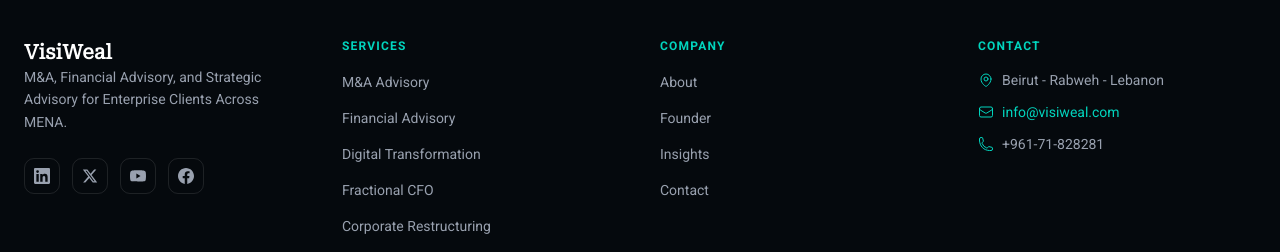
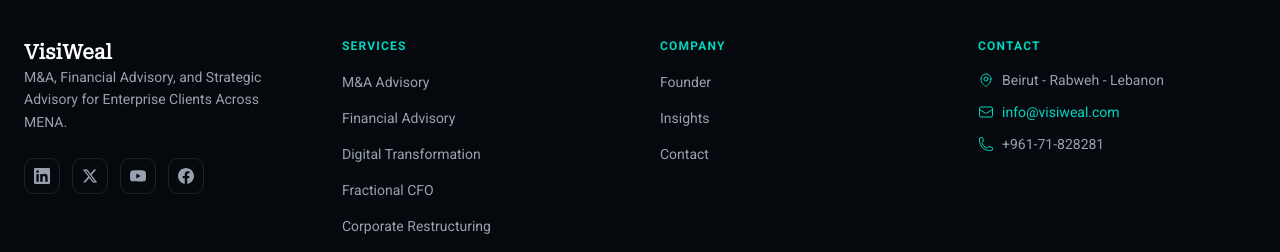
Before and after one commit to skhoury70/VisiWeal, a Next.js app: page /en/services/ma-advisory in a window 1280 px wide. Shown: the part 6192-6444 px from the top of the page. Built offline with nearby package versions, Linux system fonts and the light colour scheme; no server answers.

Commit message:
fix: remove About link from footer

```diff
--- a/components/layout/footer.tsx
+++ b/components/layout/footer.tsx
@@ -98,7 +98,7 @@ export default function Footer() {
           <div className="space-y-4">
             <p className="text-xs font-semibold uppercase tracking-widest text-teal-400">{t("company")}</p>
             <ul className="space-y-3">
-              {["about", "founder", "insights", "contact"].map((s) => (
+              {["founder", "insights", "contact"].map((s) => (
                 <li key={s}>
                   <Link
                     href={`/${locale}/${s}`}
```
